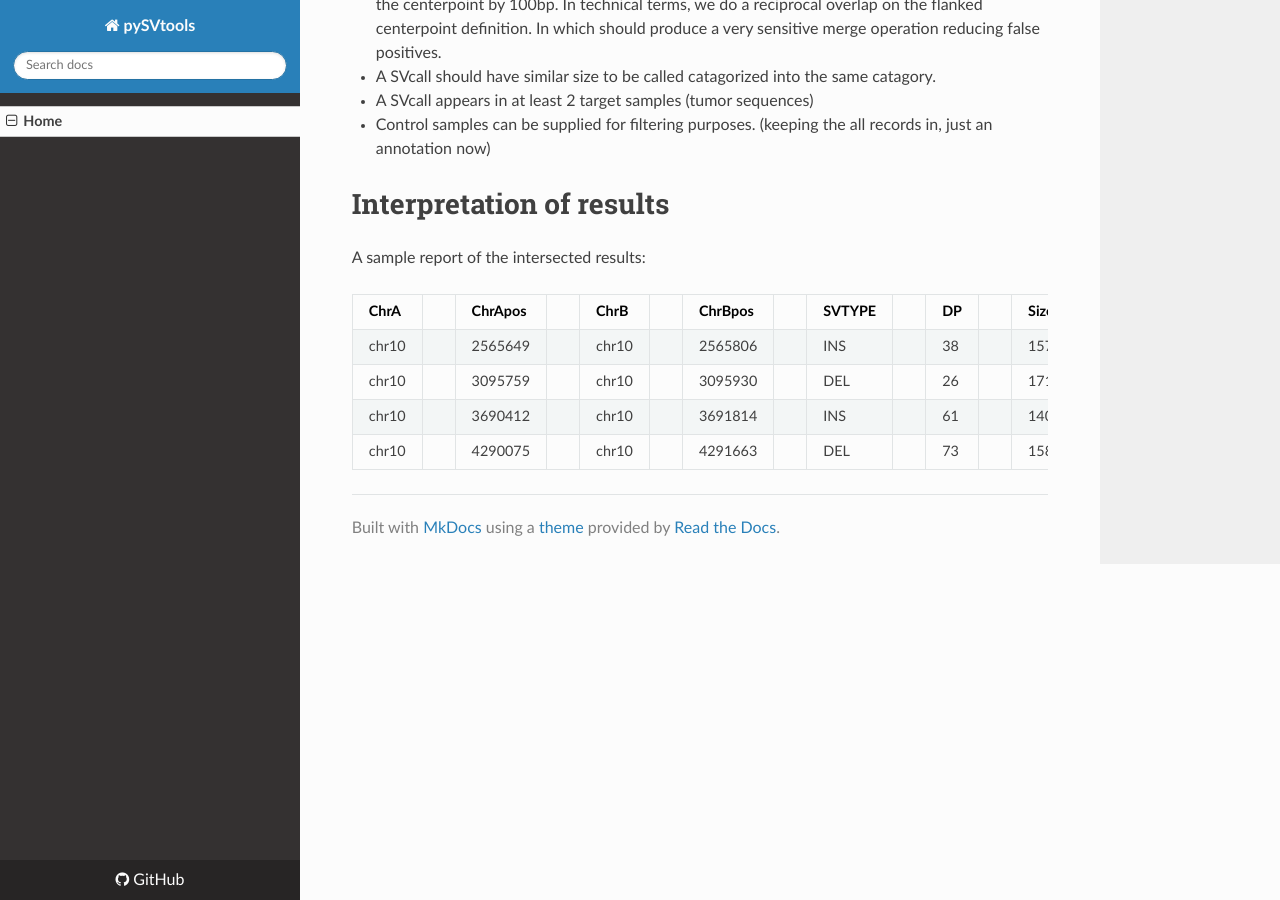
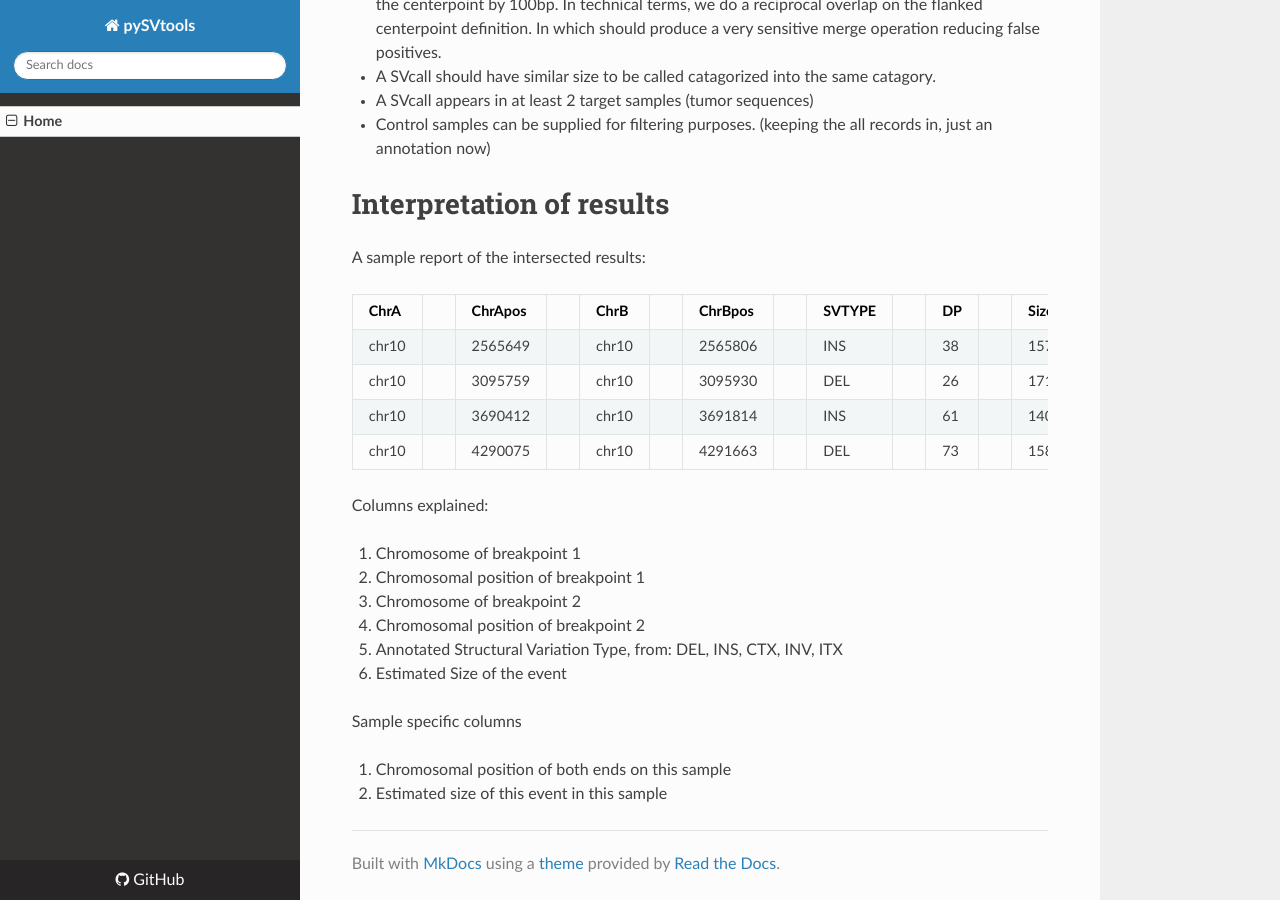
Before and after one commit to wyleung/pySVtools, an MkDocs documentation site: the page built from docs/index.md, in a window 1280 px wide and 900 px high, scrolled down 824 px. Built offline with MkDocs 1.6.1, drawn with Linux system fonts in a browser that asks for light colours; nearby versions of some CDN libraries; old or Windows-style settings are respelled for this version of MkDocs.

Commit message:
Update manual

```diff
--- a/docs/index.md
+++ b/docs/index.md
@@ -33,3 +33,19 @@ A sample report of the intersected results:
 |chr10|	|3095759|	|chr10|	|3095930|	|DEL|	|26|	|171|	|chr10:3095199-3096437|	|1238|	|chr10:3095129-3096551|	|1422|
 |chr10|	|3690412|	|chr10|	|3691814|	|INS|	|61|	|1402|	|chr10:3690412-3691814|	|1402|	|	|	|	|
 |chr10|	|4290075|	|chr10|	|4291663|	|DEL|	|73|	|1588|	|chr10:4290103-4291692|	|1589|	|chr10:4290109-4291673|	|1564|
+
+Columns explained:
+
+ 1. Chromosome of breakpoint 1
+ 1. Chromosomal position of breakpoint 1
+ 1. Chromosome of breakpoint 2
+ 1. Chromosomal position of breakpoint 2
+ 1. Annotated Structural Variation Type, from: DEL, INS, CTX, INV, ITX
+ 1. Estimated Size of the event
+
+Sample specific columns
+
+ 1. Chromosomal position of both ends on this sample
+ 1. Estimated size of this event in this sample
+
+##
```
